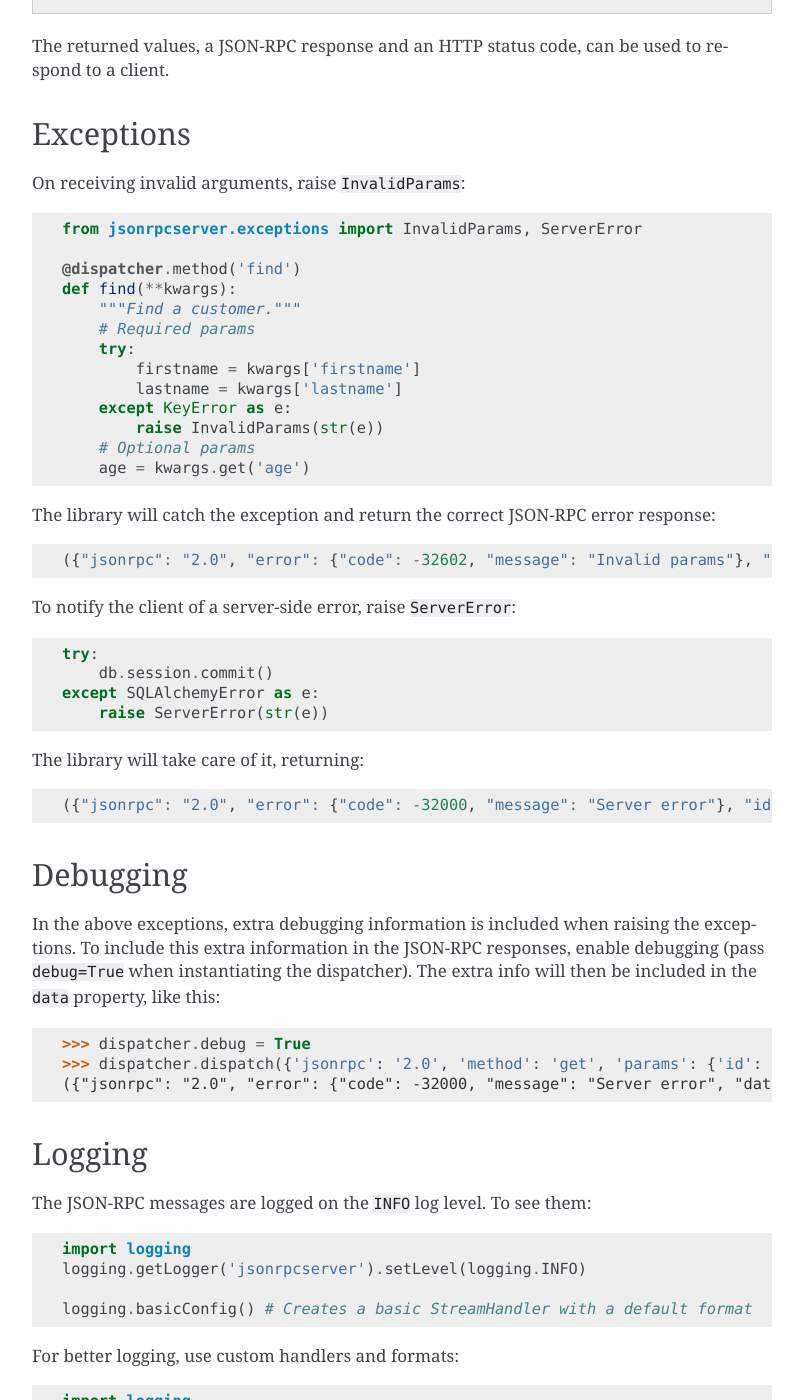
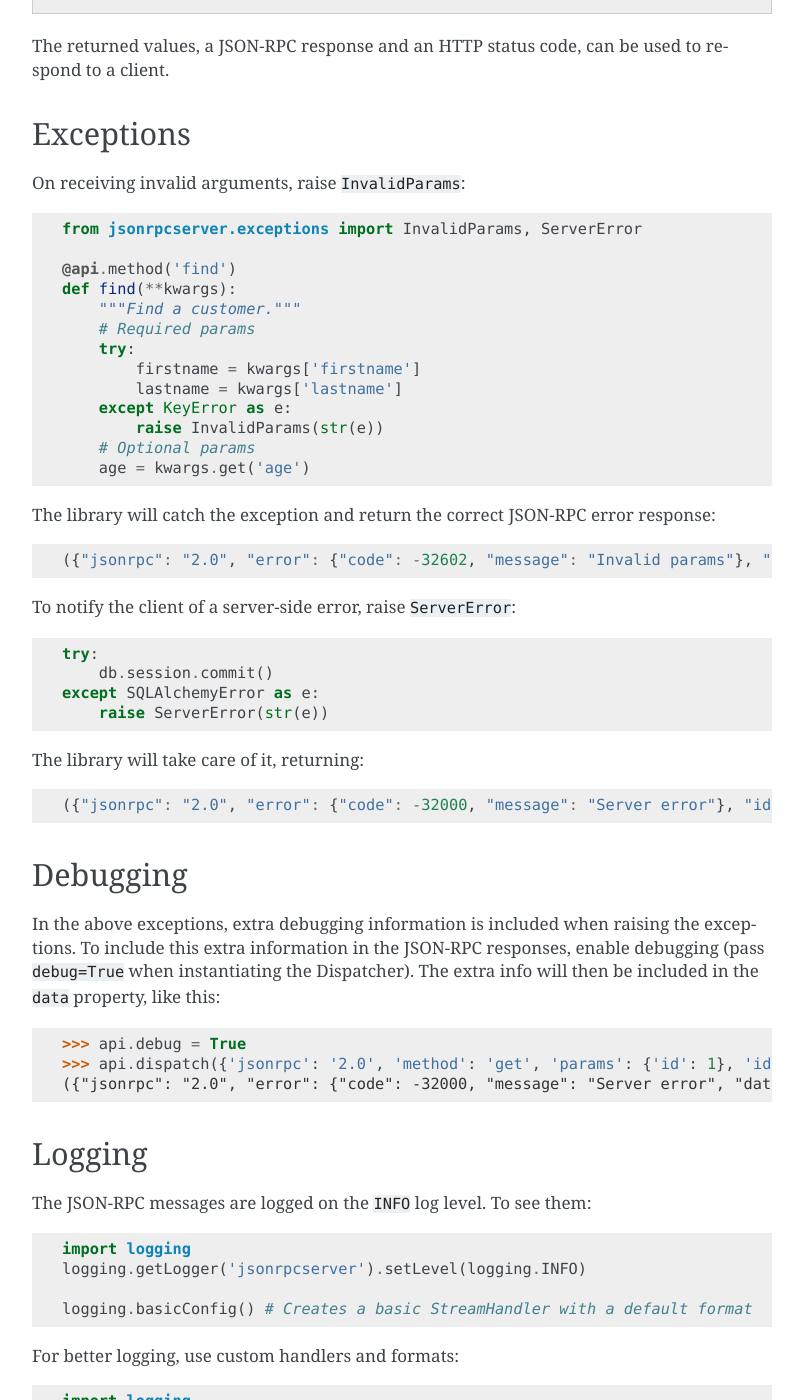
Before and after one commit to explodinglabs/jsonrpcserver, a Sphinx documentation site: the page built from doc/index.rst, in a window 1280 px wide and 1400 px high, scrolled down 1123 px. Shown: the whole window, without its empty margins (238-1041 px from the left). Built offline with Sphinx 7.4.7, drawn with Linux system fonts in a browser that asks for light colours; some of the changed text lies outside the part shown.

Commit message:
Changed dispatcher variable back to api in docs

```diff
--- a/doc/index.rst
+++ b/doc/index.rst
@@ -17,18 +17,18 @@
 Write functions to carry out the requests::
 
     >>> from jsonrpcserver import Dispatcher
-    >>> dispatcher = Dispatcher()
-    >>> dispatcher.register_method(lambda x, y: x + y, 'add')
+    >>> api = Dispatcher()
+    >>> api.register_method(lambda x, y: x + y, 'add')
 
 You may prefer the decorator syntax::
 
-    >>> @dispatcher.method('add')
+    >>> @api.method('add')
     ... def add(x, y):
     ...     return x + y
 
 Keyword parameters are also acceptable::
 
-    >>> @dispatcher.method('find')
+    >>> @api.method('find')
     ... def find(**kwargs):
     ...     name = kwargs['name']
 
@@ -43,7 +43,7 @@
 
 Dispatch requests with ``dispatch()``::
 
-    >>> dispatcher.dispatch({'jsonrpc': '2.0', 'method': 'add', 'params': [2, 3], 'id': 1})
+    >>> api.dispatch({'jsonrpc': '2.0', 'method': 'add', 'params': [2, 3], 'id': 1})
     ({'jsonrpc': '2.0', 'result': 5, 'id': 1}, 200)
 
 .. tip::
@@ -60,7 +60,7 @@
 
     from jsonrpcserver.exceptions import InvalidParams, ServerError
 
-    @dispatcher.method('find')
+    @api.method('find')
     def find(**kwargs):
         """Find a customer."""
         # Required params
@@ -97,11 +97,11 @@
 
 In the above exceptions, extra debugging information is included when raising
 the exceptions. To include this extra information in the JSON-RPC responses,
-enable debugging (pass ``debug=True`` when instantiating the dispatcher). The
+enable debugging (pass ``debug=True`` when instantiating the Dispatcher). The
 extra info will then be included in the ``data`` property, like this::
 
-    >>> dispatcher.debug = True
-    >>> dispatcher.dispatch({'jsonrpc': '2.0', 'method': 'get', 'params': {'id': 1}, 'id': 1})
+    >>> api.debug = True
+    >>> api.dispatch({'jsonrpc': '2.0', 'method': 'get', 'params': {'id': 1}, 'id': 1})
     ({"jsonrpc": "2.0", "error": {"code": -32000, "message": "Server error", "data": "Column 'id' does not exist"}, "id": 1}, 500)
 
 Logging
```
